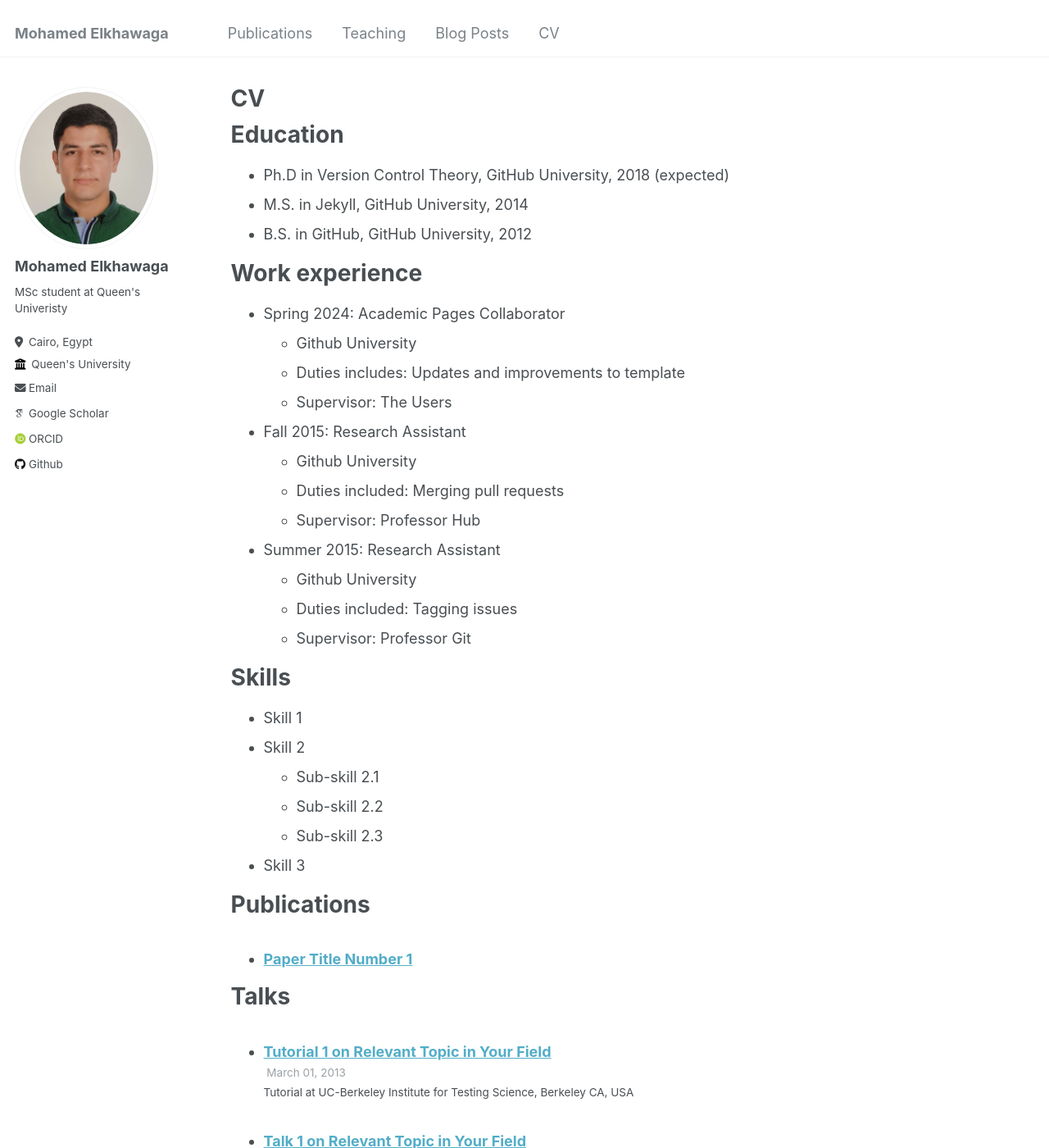
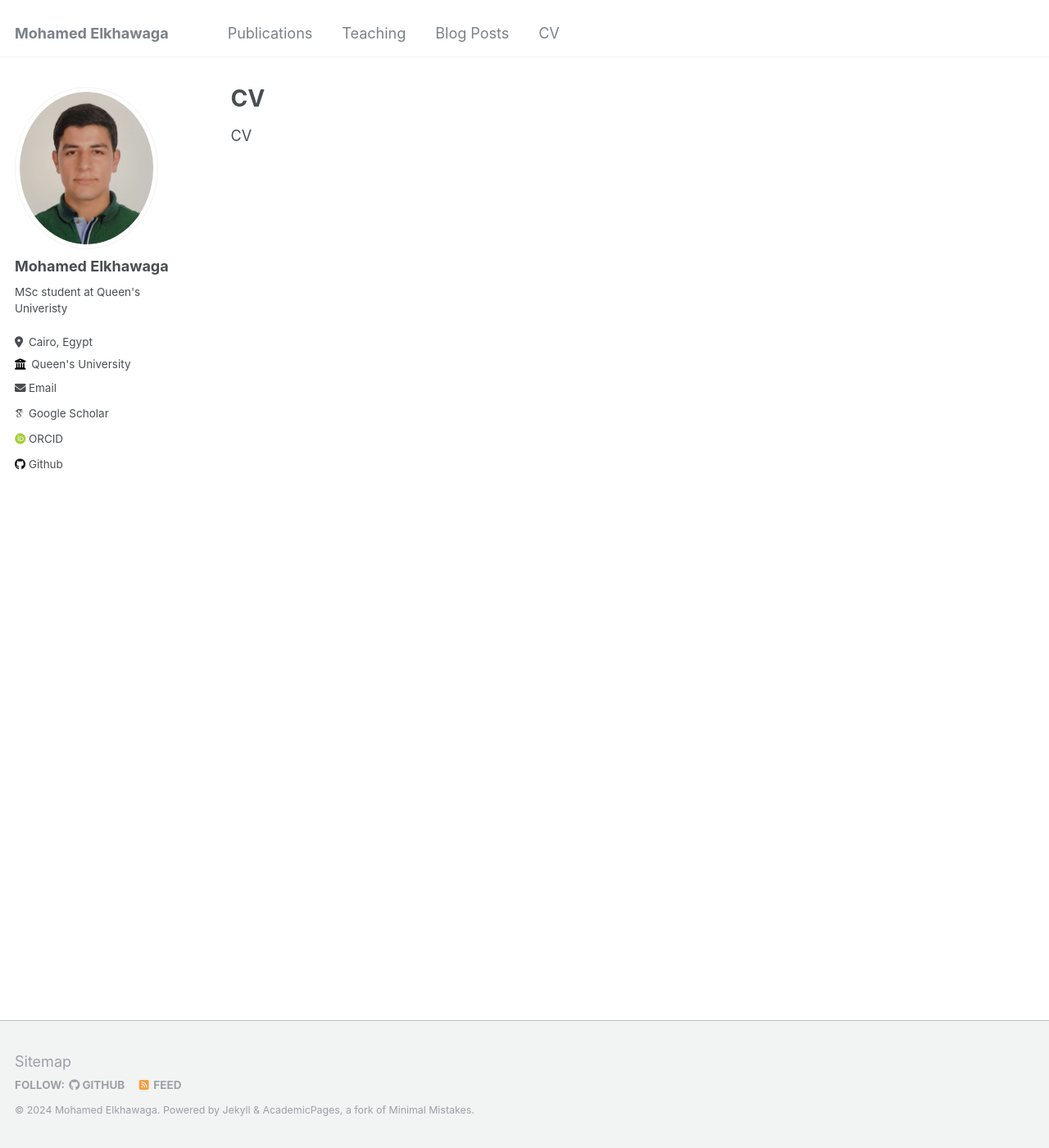
Before and after one commit to moelkhawaga/moelkhawaga.github.io, a Jekyll site: the page built from _pages/cv.md, in a window 1280 px wide and 1400 px high. Shown: the whole window at 82% size. Built offline with Jekyll 4.4.1, drawn with Linux system fonts in a browser that asks for light colours; some web fonts are replaced; some of the changed text lies outside the part shown.

Commit message:
update cv.md

```diff
--- a/_pages/cv.md
+++ b/_pages/cv.md
@@ -9,56 +9,4 @@ redirect_from:
 
 {% include base_path %}
 
-Education
-======
-* Ph.D in Version Control Theory, GitHub University, 2018 (expected)
-* M.S. in Jekyll, GitHub University, 2014
-* B.S. in GitHub, GitHub University, 2012
-
-Work experience
-======
-* Spring 2024: Academic Pages Collaborator
-  * Github University
-  * Duties includes: Updates and improvements to template
-  * Supervisor: The Users
-
-* Fall 2015: Research Assistant
-  * Github University
-  * Duties included: Merging pull requests
-  * Supervisor: Professor Hub
-
-* Summer 2015: Research Assistant
-  * Github University
-  * Duties included: Tagging issues
-  * Supervisor: Professor Git
-
-Skills
-======
-* Skill 1
-* Skill 2
-  * Sub-skill 2.1
-  * Sub-skill 2.2
-  * Sub-skill 2.3
-* Skill 3
-
-Publications
-======
-  <ul>{% for post in site.publications reversed %}
-    {% include archive-single-cv.html %}
-  {% endfor %}</ul>
-
-Talks
-======
-  <ul>{% for post in site.talks reversed %}
-    {% include archive-single-talk-cv.html  %}
-  {% endfor %}</ul>
-
-Teaching
-======
-  <ul>{% for post in site.teaching reversed %}
-    {% include archive-single-cv.html %}
-  {% endfor %}</ul>
-
-Service and leadership
-======
-* Currently signed in to 43 different slack teams
+CV
```
